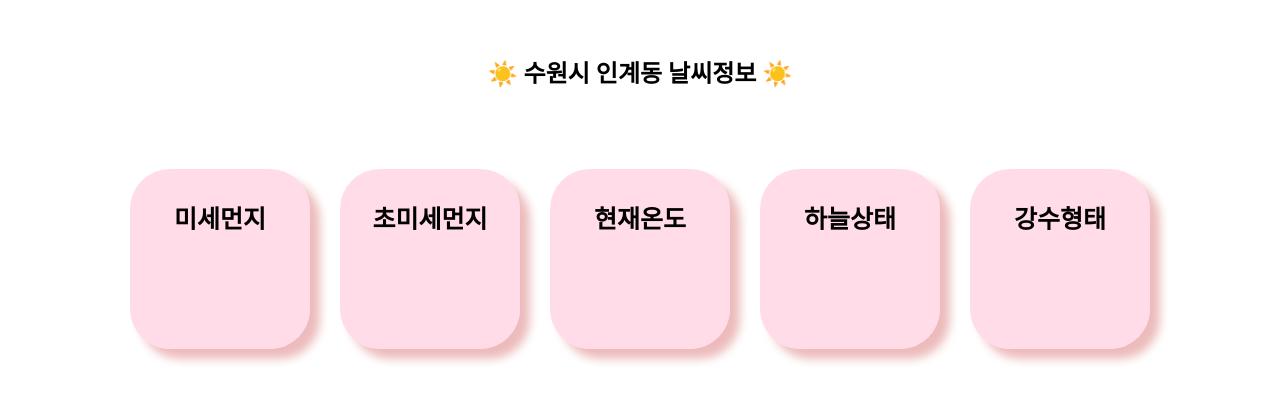
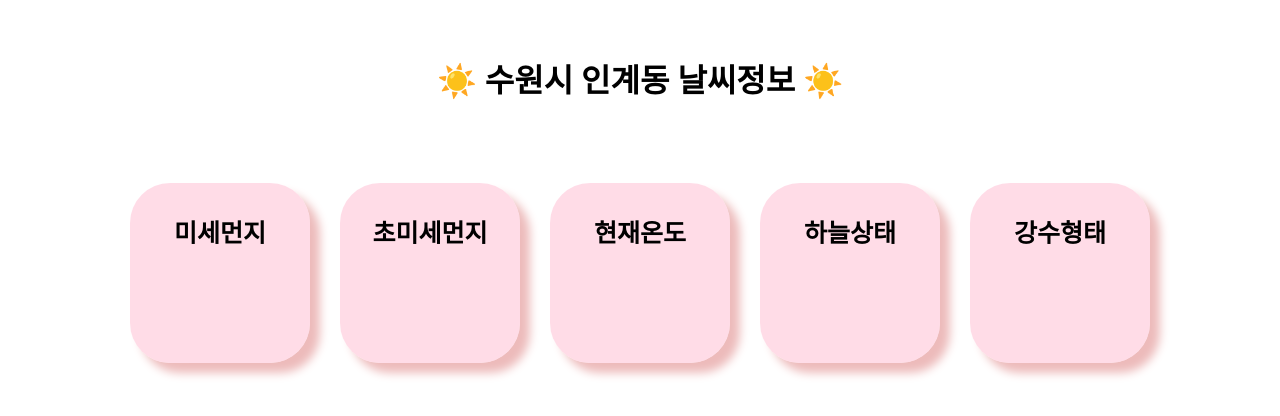
Before and after one commit to leejuae1020/weatherOpenAPI, a plain HTML site: page index.html in a window 1280 px wide. Shown: the part 116-532 px from the top of the page. Drawn offline with Linux system fonts and the light colour scheme; no server answers.

Commit message:
css변경

```diff
--- a/index.html
+++ b/index.html
@@ -20,7 +20,7 @@
 
 
     <div class="suwon-weather">
-        <h2>☀️ 수원시 인계동 날씨정보 ☀️</h2>
+        <h1>☀️ 수원시 인계동 날씨정보 ☀️</h1>
         <div class="data">
             <span id="formattedDate"></span>
             <span id="baseTime"></span>
```
